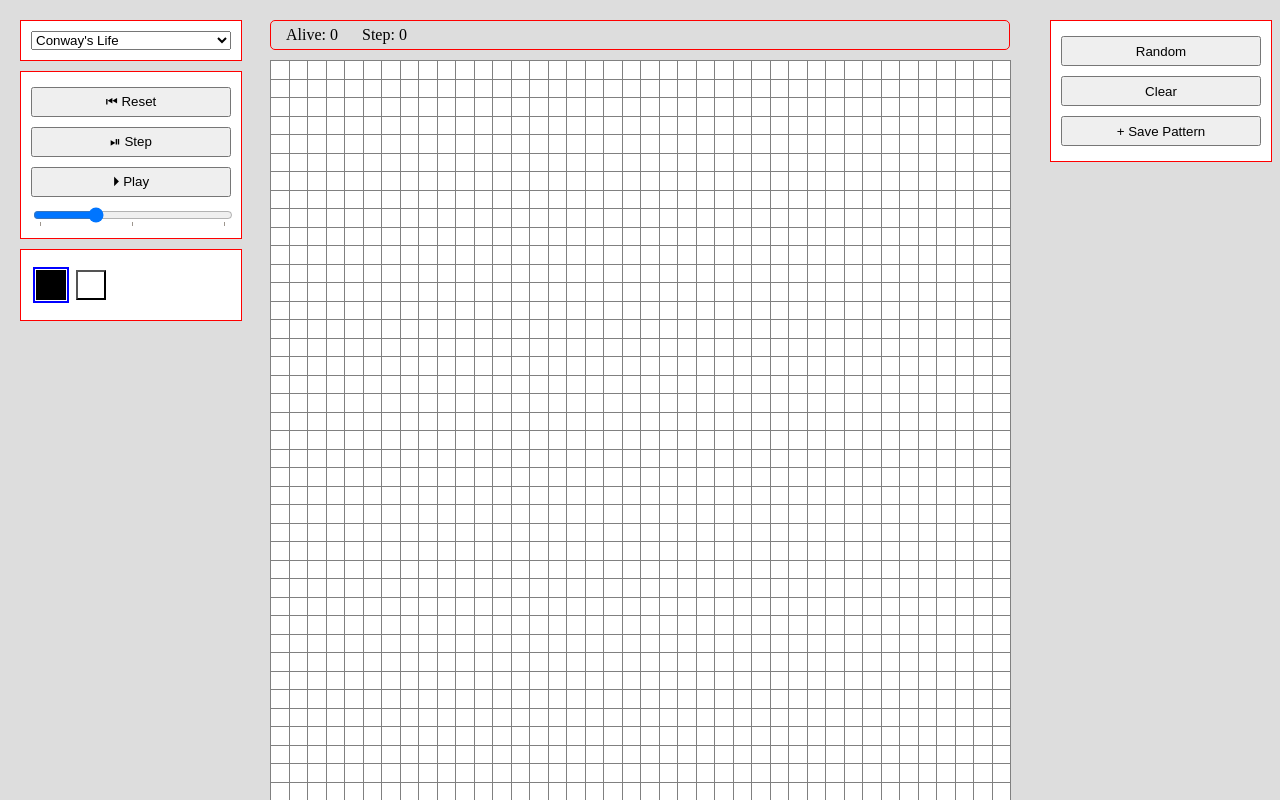
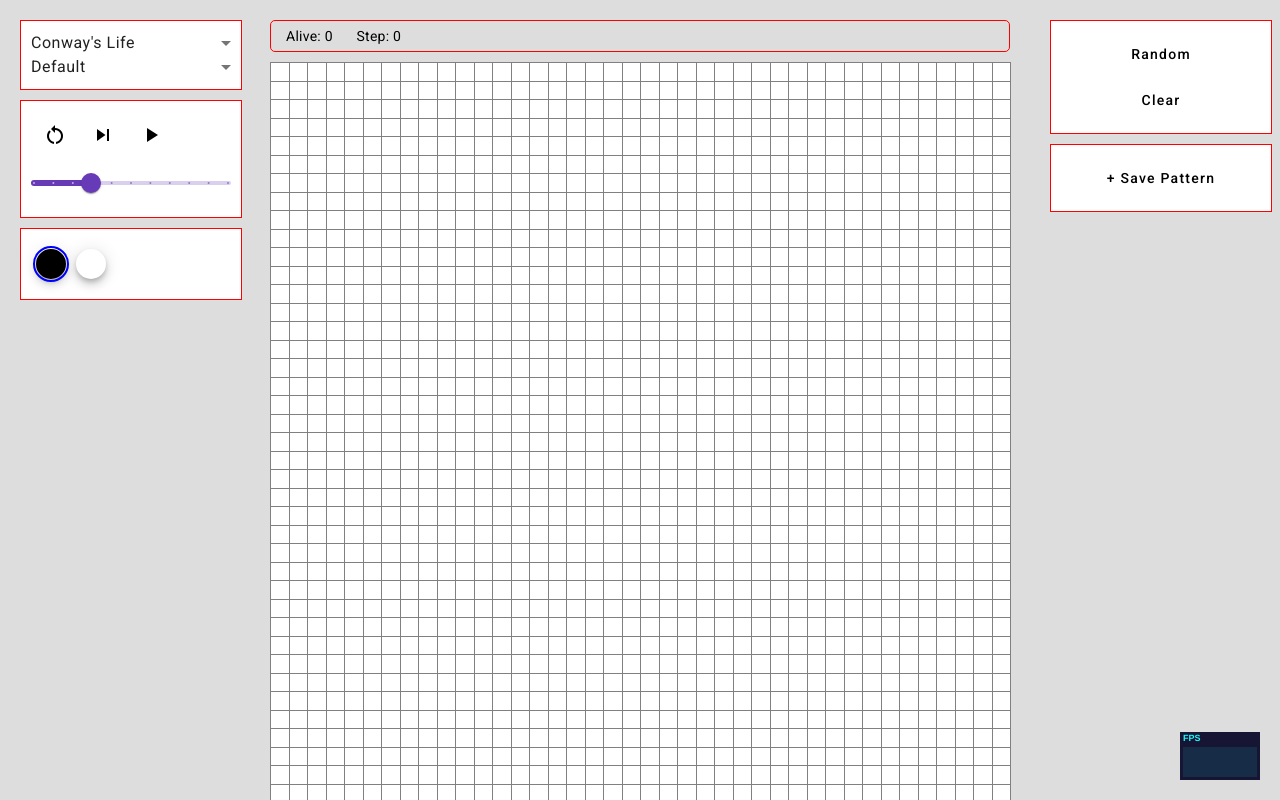
Before and after one commit to Hypercubed/CellularPlayground, an Angular app: page / in a window 1280 px wide. Built offline with nearby package versions, Linux system fonts and the light colour scheme.

Commit message:
material, options, more

```diff
--- a/package.json
+++ b/package.json
@@ -14,14 +14,17 @@
   },
   "dependencies": {
     "@angular/animations": "^15.0.2",
+    "@angular/cdk": "~15.0.3",
     "@angular/common": "^15.0.2",
     "@angular/compiler": "^15.0.2",
     "@angular/core": "^15.0.2",
     "@angular/forms": "^15.0.2",
+    "@angular/material": "~15.0.3",
     "@angular/platform-browser": "^15.0.2",
     "@angular/platform-browser-dynamic": "^15.0.2",
     "@angular/router": "^15.0.2",
     "rxjs": "^7.5.7",
+    "stats.js": "^0.17.0",
     "tslib": "^2.4.1",
     "zone.js": "^0.12.0"
   },
--- a/src/app/app.component.html
+++ b/src/app/app.component.html
@@ -1,45 +1,51 @@
 <div
   id="container"
   class="game"
-  [class]="'game--' + currentGame"
+  [class]="'game--' + gameItem.class"
   [class.playing]="playing"
   [style.--m]="game.width"
   [style.--n]="game.height"
 >
   <aside id="left-side">
+    <div #stats id="fpsStats"></div>
     <div class="controls">
-      <select (change)="onGameChange($event)" [(ngModel)]="currentGame">
-        <option
-          *ngFor="let game of Games | keyvalue : titleAscOrder"
-          [value]="game.key"
-        >
-          {{ game.value.title }}
-        </option>
-      </select>
+      <mat-select
+        (selectionChange)="onGameChange($event)"
+        [(ngModel)]="gameItem"
+      >
+        <mat-option *ngFor="let game of Games" [value]="game">
+          {{ game.title }}
+        </mat-option>
+      </mat-select>
+      <mat-select
+        (selectionChange)="onOptionsChange($event)"
+        [(ngModel)]="gameOptions"
+        *ngIf="gameItem.options?.length"
+      >
+        <mat-option *ngFor="let option of gameItem.options" [value]="option">
+          {{ option.title }}
+        </mat-option>
+      </mat-select>
     </div>
     <div class="controls">
-      <button (click)="onReset()">⏮ Reset</button>
-      <button (click)="doStep()" [disabled]="playing">⏯ Step</button>
-      <button (click)="onTogglePlay()">
-        {{ playing ? "⏸ Pause" : "⏵ Play" }}
+      <button mat-icon-button (click)="onReset()">
+        <mat-icon>restart_alt</mat-icon>
       </button>
-      <input
-        type="range"
-        min="-5"
-        max="5"
-        [(ngModel)]="speed"
-        class="slider"
-        list="step-list"
-      />
-      <datalist id="step-list">
-        <option>-5</option>
-        <option>0</option>
-        <option>5</option>
-      </datalist>
+      <button mat-icon-button (click)="doStep()" [disabled]="playing || paused">
+        <mat-icon>skip_next</mat-icon>
+      </button>
+      <button mat-icon-button (click)="onTogglePlay()" [disabled]="paused">
+        <mat-icon *ngIf="playing">pause</mat-icon>
+        <mat-icon *ngIf="!playing">play_arrow</mat-icon>
+      </button>
+      <mat-slider min="-5" max="5" step="1" value="1.5" discrete showTickMarks>
+        <input matSliderThumb [(ngModel)]="speed" />
+      </mat-slider>
     </div>
     <div id="pallet" class="controls">
       <div class="set" *ngFor="let set of game.pallet; trackBy: trackByMethod">
         <button
+          mat-fab
           *ngFor="let type of set; trackBy: trackByMethod"
           [title]="type.state"
           class="cell"
@@ -89,14 +95,30 @@
   </div>
   <aside id="right-side">
     <div class="controls">
-      <button (click)="onRandom()">Random</button>
-      <button (click)="onClear()">Clear</button>
-      <div *ngFor="let pattern of gameItem.patterns; trackBy: trackByMethod">
+      <button mat-button (click)="onRandom()">Random</button>
+      <button mat-button (click)="onClear()">Clear</button>
+    </div>
+    <div class="controls">
+      <div
+        class="pattern-container"
+        *ngFor="
+          let pattern of gameItem.patterns;
+          let i = index;
+          trackBy: trackByMethod
+        "
+      >
+        <button
+          mat-mini-fab
+          (click)="onRemovePattern(pattern)"
+          *ngIf="i >= game.patterns.length - 1"
+        >
+          <mat-icon>close</mat-icon>
+        </button>
         <ng-container
           *ngTemplateOutlet="miniBoard; context: { pattern }"
         ></ng-container>
       </div>
-      <button (click)="onAddPattern()">+ Save Pattern</button>
+      <button mat-button (click)="onAddPattern()">+ Save Pattern</button>
     </div>
   </aside>
 </div>
--- a/src/app/app.component.scss
+++ b/src/app/app.component.scss
@@ -26,6 +26,15 @@
 
     &#right-side {
       right: 0;
+    }
+  }
+
+  #fpsStats {
+    > div {
+      right: 20px !important;
+      top: unset !important;
+      left: unset !important;
+      bottom: 20px !important;
     }
   }
 
@@ -77,6 +86,26 @@
     }
   }
 
+  .pattern-container {
+    position: relative;
+    width: 100px;
+    margin: 0 auto;
+
+    [mat-mini-fab] {
+      position: absolute;
+      top: -10px;
+      right: -10px;
+      width: 26px;
+      height: 26px;
+    }
+
+    // .mat-mdc-fab .mat-mdc-button-touch-target,
+    // .mat-mdc-mini-fab .mat-mdc-button-touch-target {
+    //   height: 20px;
+    //   width: 20px;
+    // }
+  }
+
   .pattern-board {
     cursor: pointer;
     --board-width: 100px;
@@ -97,19 +126,17 @@
     margin: 10px;
     background: white;
 
-    select {
-      width: 100%;
+    .mat-mdc-slider {
+      margin: 0 auto;
+      display: block;
     }
 
-    input[type="range"] {
+    [mat-button] {
       width: 100%;
+      margin: 5px 0;
     }
 
     button {
-      width: 100%;
-      height: 30px;
-      margin: 5px 0;
-
       &.active {
         border: 2px solid black;
       }
@@ -165,19 +192,15 @@
     color: transparent;
     background-color: white;
 
-    &--■,
-    &--o,
-    &--1 {
+    &--alive {
       background-color: black;
     }
 
-    &--b,
-    &--□,
-    &--0 {
+    &--dead {
       background-color: white;
     }
 
-    &.cell--_ {
+    &--empty {
       background-color: lightgray;
     }
   }
@@ -185,6 +208,14 @@
   &.game--ant,
   &.game--torusAnt {
     .cell {
+      &--■ {
+        background-color: black;
+      }
+
+      &--□ {
+        background-color: white;
+      }
+
       &--■▲,
       &--■►,
       &--■▼,
@@ -207,21 +238,21 @@
     .cell {
       transition: unset;
 
-      &.cell--b {
-        background-color: black;
+      &.cell--dead {
+        background-color: black !important;
       }
 
-      &.cell--⚡︎ {
+      &.cell--electron {
         color: yellow;
         background-color: blue;
       }
 
-      &.cell--■ {
+      &.cell--tail {
         background-color: red;
       }
 
-      &.cell--o {
-        background-color: yellow;
+      &.cell--alive {
+        background-color: yellow !important;
       }
     }
   }
--- a/src/app/app.component.ts
+++ b/src/app/app.component.ts
@@ -7,92 +7,70 @@ import {
   ViewEncapsulation,
 } from "@angular/core";
 
+import Stats from "stats.js";
+
+import { MatSelectChange } from "@angular/material/select";
+
 import { WireWorld } from "./games/wireworld";
 import { Ant } from "./games/ant";
 import { Life } from "./games/life";
 import { Wolfram } from "./games/wolfram";
-import { CellState, Game, makeGridWith } from "./games/game";
+import { CellState, Game, GameOptions } from "./games/game";
 import { KeyValue } from "@angular/common";
 // import { City } from "./games/city";
 
 /* Defining the interface for the pattern. */
 interface GameListItem {
   title: string;
-  // create: () => Game;
   Ctor: any;
   options: any;
   patterns: Array<CellState[][]>;
+  class: string;
 }
 
-const Games: Record<string, GameListItem> = {
-  life: {
+const Games: GameListItem[] = [
+  {
     title: "Conway's Life",
     Ctor: Life,
-    options: {},
+    options: [
+      { title: "Default", ruleString: "b2s23" },
+      { title: "Torus", ruleString: "b2s23", continuous: true },
+      { title: "Diamoeba", ruleString: "B35678/S5678" },
+      { title: "Maze", ruleString: "B3/S12345" },
+    ],
     // create: () => new Life(),
     patterns: [],
+    class: "life",
   },
-  historyLife: {
-    title: "Conway's Life (History)",
-    Ctor: Life,
-    options: { ruleString: "b2s23" },
-    patterns: [],
-  },
-  torusLife: {
-    title: "Conway's Life (Torus)",
-    Ctor: Life,
-    options: { ruleString: "b2s23", continuous: true },
-    patterns: [],
-  },
-  // starTrekLife: {
-  //   title: "Star Trek",
-  //   create: () => new Life({ ruleString: 'B3/S0248' }),
-  //   patterns: [],
-  // },
-  diamoebaLife: {
-    title: "Diamoeba",
-    Ctor: Life,
-    options: { ruleString: "B35678/S5678" },
-    patterns: [],
-  },
-  mazeLife: {
-    title: "Maze",
-    Ctor: Life,
-    options: { ruleString: "B3/S12345" },
-    patterns: [],
-  },
-  ant: {
+  {
     title: "Langton's Ant",
     Ctor: Ant,
-    options: {},
+    options: [
+      { title: "Default", continuous: false },
+      { title: "Torus", continuous: true },
+    ],
     patterns: [],
+    class: "ant",
   },
-  torusAnt: {
-    title: "Langton's Ant (Torus)",
-    Ctor: Ant,
-    options: { continuous: true },
-    patterns: [],
-  },
-  wireWorld: {
+  {
     title: "WireWorld",
     Ctor: WireWorld,
-    options: {},
+    options: [],
     patterns: [],
+    class: "wireworld",
   },
-  rule30: {
-    title: "Rule 30",
+  {
+    title: "Wolfram Rules",
     Ctor: Wolfram,
-    options: { N: 30 },
+    options: [
+      { title: "Rule 30", N: 30 },
+      { title: "Rule 90", N: 90 },
+      { title: "Rule 110", N: 110 },
+    ],
     patterns: [],
+    class: "wolfram",
   },
-  rule110: {
-    title: "Rule 110",
-    Ctor: Wolfram,
-    options: { N: 110 },
-    patterns: [],
-  },
-  // city: { title: 'City', create: () => new City, patterns: [] },
-};
+];
 
 @Component({
   selector: "my-app",
@@ -105,27 +83,41 @@ export class AppComponent {
   readonly Games = Games;
 
   playing = false;
-  currentGame = "life";
+  paused = false;
+
   gameItem: GameListItem;
   game: Game;
+  gameOptions: GameOptions;
+
   currentType: CellState;
   speed = -2;
   rle: string;
 
   private timeout = null;
-  mouseDown = false;
+  private stats: Stats;
 
   @ViewChild("board", { static: true }) board: ElementRef;
+  @ViewChild("stats", { static: true }) statElement: ElementRef;
 
-  constructor(private readonly cdr: ChangeDetectorRef) {}
+  constructor(private readonly cdr: ChangeDetectorRef) {
+    this.stats = new Stats();
+  }
 
   ngOnInit() {
-    this.setupGame("life");
+    this.setupGame(this.Games[0], this.Games[0].options[0]);
+
+    this.stats.showPanel(0); // 0: fps, 1: ms, 2: mb, 3+: custom
+    this.statElement.nativeElement.appendChild(this.stats.dom);
   }
 
-  onGameChange(e: Event) {
+  onGameChange(e: MatSelectChange) {
     this.stop();
-    this.setupGame((e.target as HTMLSelectElement).value);
+    this.setupGame(e.value);
+  }
+
+  onOptionsChange(e: MatSelectChange) {
+    this.stop();
+    this.setupGame(this.gameItem, e.value);
   }
 
   onTogglePlay() {
@@ -153,7 +145,8 @@ export class AppComponent {
   }
 
   onMouseLeave() {
-    if (this.playing) {
+    if (this.playing && this.paused) {
+      this.paused = false;
       this.doStep();
     }
   }
@@ -204,9 +197,11 @@ export class AppComponent {
     }
   }
 
-  setupGame(name: string) {
-    this.gameItem = this.Games[name];
-    this.resetGame();
+  setupGame(game: GameListItem, gameOptions: GameOptions = game.options[0]) {
+    this.stop();
+
+    this.gameItem = game;
+    this.resetGame(gameOptions);
     if (this.game.patterns && !this.gameItem.patterns.length) {
       this.game.patterns.forEach((pattern: string) => {
         if (pattern) {
@@ -217,32 +212,40 @@ export class AppComponent {
     this.currentType = this.game.defaultCell;
   }
 
-  resetGame() {
+  resetGame(gameOptions: GameOptions = this.gameItem.options[0]) {
     this.stop();
-    const { Ctor, options } = this.gameItem;
-    this.game = new Ctor(options);
+
+    this.gameOptions = gameOptions;
+    const { Ctor } = this.gameItem;
+    this.game = new Ctor(gameOptions);
     this.game.reset();
   }
 
   doStep() {
     this.timeout = null;
 
+    this.stats.begin();
+
     if (this.speed > 0) {
-      for (let i = 0; i <= this.speed; i++) {
-        this.game.doStep();
-      }
+      this.game.doSteps(this.speed, this.playing);
     } else {
-      this.game.doStep();
+      this.game.doSteps(1, this.playing);
     }
 
-    // console.log(this.game.getRLE());
     this.cdr.detectChanges();
+    this.stats.end();
 
-    if (this.playing) {
-      const ms = Math.max(0, -this.speed * 100);
-      this.timeout = setTimeout(() => {
+    if (this.playing && !this.paused) {
+      const next = () => {
         this.doStep();
-      }, ms);
+      };
+
+      if (this.speed < 0) {
+        const ms = Math.max(0, -this.speed * 100);
+        this.timeout = setTimeout(next, ms);
+      } else {
+        requestAnimationFrame(next);
+      }
     }
   }
 
@@ -255,6 +258,7 @@ export class AppComponent {
   pause() {
     clearTimeout(this.timeout);
     this.timeout = null;
+    this.paused = true;
   }
 
   trackByMethod(index: number): number {
@@ -270,10 +274,16 @@ export class AppComponent {
 
   onAddPattern() {
     this.gameItem.patterns.push(this.game.getGridClone());
-    console.log(this.game.getRLE());
+    // console.log(this.game.getRLE());
   }
 
   onUsePattern(g: CellState[][]) {
     this.game.setGrid(g);
   }
+
+  onRemovePattern(pattern: CellState[][]) {
+    this.gameItem.patterns = this.gameItem.patterns.filter(
+      (p) => p !== pattern
+    );
+  }
 }
--- a/src/app/games/game.ts
+++ b/src/app/games/game.ts
@@ -9,8 +9,8 @@ export interface GameOptions {
   continuous: boolean;
 }
 
-export const DEAD = createState("b");
-export const ALIVE = createState("o");
+export const DEAD = createState("dead", "b");
+export const ALIVE = createState("alive", "o");
 
 const DefaultGameOptions = {
   width: 40,
@@ -175,7 +175,14 @@ export abstract class Game<
     this.refreshStats();
   }
 
-  doStep() {
+  doSteps(n: number = 1, fps = false) {
+    for (let i = 0; i < n; i++) {
+      this.doStep();
+    }
+    this.refreshStats();
+  }
+
+  protected doStep() {
     const changes = [];
 
     for (let x = 0; x < this.width; x++) {
@@ -194,8 +201,6 @@ export abstract class Game<
     }
 
     this.stats.Step++;
-
-    this.refreshStats();
   }
 
   getRLE() {
--- a/src/app/games/wireworld.ts
+++ b/src/app/games/wireworld.ts
@@ -4,14 +4,20 @@ and other digital circuits. */
 
 import { ALIVE, createState, DEAD, Game, GameOptions } from "./game";
 
-const HEAD = createState("⚡︎");
-const TAIL = createState("■");
+const HEAD = createState("electron", "⚡︎");
+const TAIL = createState("tail", "■");
+
+const States = [ALIVE, HEAD, TAIL, DEAD];
+const Pallet = [
+  [ALIVE, DEAD],
+  [HEAD, TAIL],
+];
+
+const diodes =
+  "$$$$$$3b1■1⚡︎3o7b1■1⚡︎$2b1o5b7o1■1b3o$3b5o7b1■1⚡︎3b1o$20b1o$20b1o$20b1o$20b1o$21b1o$20b3o1■1⚡︎5o$21b1o$20b1o$20b1o$20b1o$20b1o$3b1■1⚡︎3o7b1■1⚡︎3b1o$2b1o5b7o1b1⚡︎3o$3b5o7b1■1⚡︎";
 
 export class WireWorld extends Game {
-  readonly patterns = [
-    "",
-    "$$$$$$3b1■1⚡︎3o7b1■1⚡︎$2b1o5b7o1■1b3o$3b5o7b1■1⚡︎3b1o$20b1o$20b1o$20b1o$20b1o$21b1o$20b3o1■1⚡︎5o$21b1o$20b1o$20b1o$20b1o$20b1o$3b1■1⚡︎3o7b1■1⚡︎3b1o$2b1o5b7o1b1⚡︎3o$3b5o7b1■1⚡︎",
-  ];
+  readonly patterns = ["", diodes];
 
   stats = {
     Step: 0,
@@ -21,11 +27,8 @@ export class WireWorld extends Game {
   width = 30;
   height = 30;
 
-  states = [ALIVE, HEAD, TAIL, DEAD];
-  pallet = [
-    [ALIVE, DEAD],
-    [HEAD, TAIL],
-  ];
+  readonly states = States;
+  readonly pallet = Pallet;
 
   constructor(options?: Partial<GameOptions>) {
     super(options);
--- a/src/styles.css
+++ b/src/styles.css
@@ -5,3 +5,12 @@ body {
   padding: 0;
   margin: 0;
 }
+
+html,
+body {
+  height: 100%;
+}
+body {
+  margin: 0;
+  font-family: Roboto, "Helvetica Neue", sans-serif;
+}
```
Also changed, not shown: angular.json (+8 -2 lines), src/app/app.module.ts (+16 -3 lines), src/app/games/wolfram.ts (+10 -7 lines), src/app/hello.component.ts (deleted, +0 -16 lines), src/index.html (+23 -1 lines), 1 other file (tests, documents, lock files or other folders).
